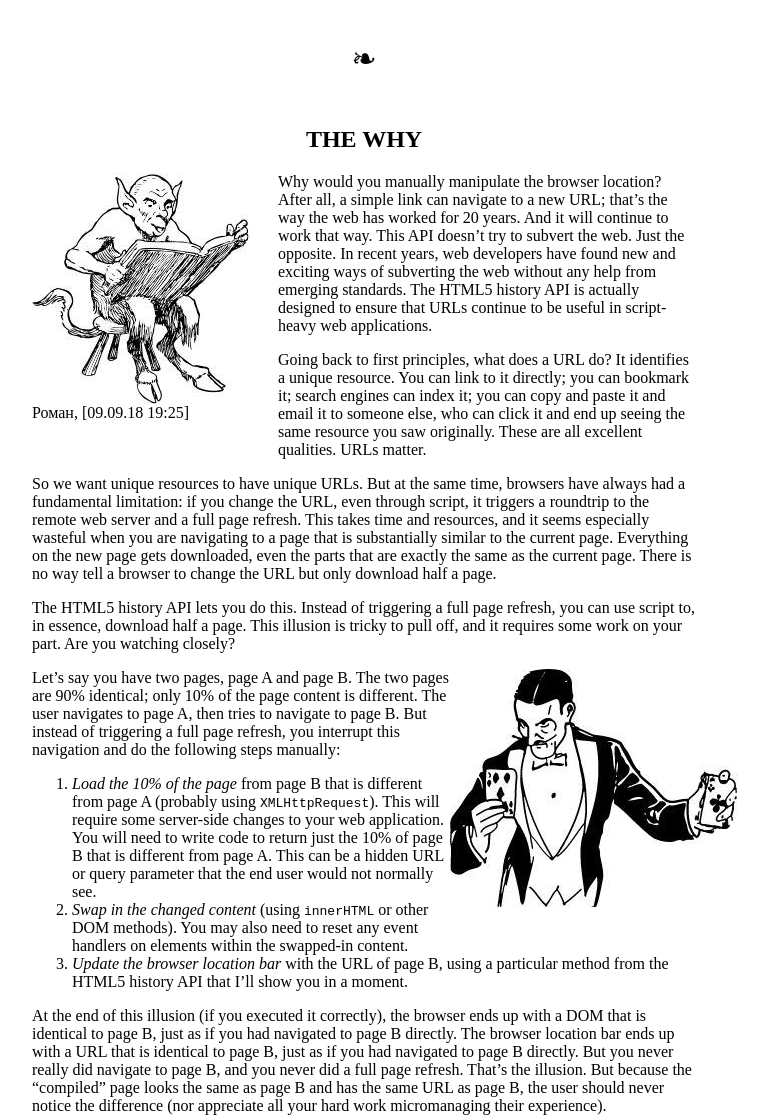
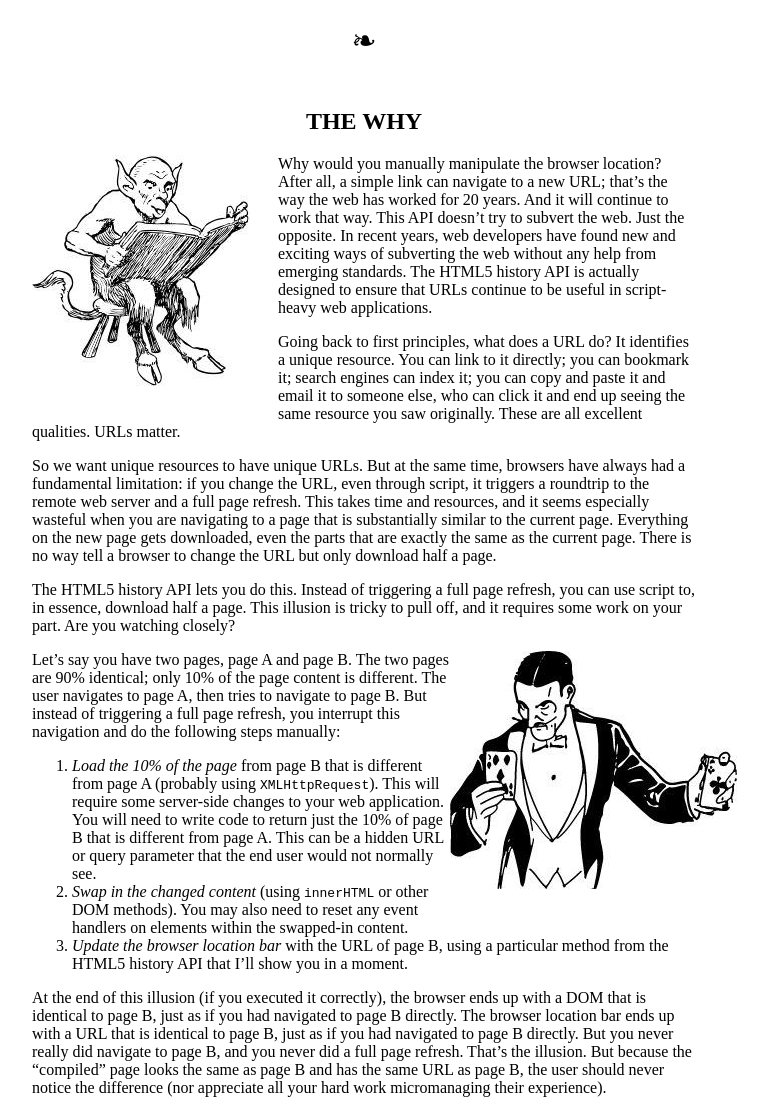
Before and after one commit to romanlevonovyy/Web_Labs, a plain HTML site: page Lab_1/index.html in a window 1280 px wide. Shown: the part 762-1880 px from the top of the page, without its empty margins (276-1044 px from the left). Drawn offline with Linux system fonts and the light colour scheme.

Commit message:
Update index.html

```diff
--- a/Lab_1/index.html
+++ b/Lab_1/index.html
@@ -1,4 +1,4 @@
-Роман, [09.09.18 19:25]
+
 <!doctype html>
   <html>
     <head>
@@ -96,7 +96,7 @@
     <h2>THE WHY</h2>
     <p style="float:left;margin:0 1.75em 1.75em 0;width:218px"><img src="photo_2018-09-03_11-24-32.jpg" alt="demon reading book" width=218 height=231>
 
-Роман, [09.09.18 19:25]
+
 <p>Why would you manually manipulate the browser location? After all, a simple link can navigate to a new URL; that&#8217;s the way the web has worked for 20 years. And it will continue to work that way. This API doesn&#8217;t try to subvert the web. Just the opposite. In recent years, web developers have found new and exciting ways of subverting the web without any help from emerging standards. The HTML5 history API is actually designed to ensure that URLs continue to be useful in script-heavy web applications.
 
     <p>Going back to first principles, what does a URL do? It identifies a unique resource. You can link to it directly; you can bookmark it; search engines can index it; you can copy and paste it and email it to someone else, who can click it and end up seeing the same resource you saw originally. These are all excellent qualities. URLs matter.
@@ -122,7 +122,7 @@
     <h2>THE HOW</h2>
     <p>The HTML5 history API is just a handful of methods on the <code>window.history</code> object, plus one event on the <code>window</code> object. You can use these to <a href="">detect support for the history API</a>. Support is currently limited to the very latest versions of a few browsers, putting these techniques squarely in the &#8220;progressive enhancement&#8221; camp.
 
-Роман, [09.09.18 19:25]
+
 <table class=table>
       <caption>HISTORY.PUSHSTATE SUPPORT</caption>
       <thead>
@@ -185,7 +185,7 @@
 
     <p style="clear:left">The <code>swapPhoto()</code> function performs the first two steps of our <a href="">three-step illusion</a>. The first half of the <code>swapPhoto()</code> function takes part of the URL of the navigation link itself &mdash; <code>casey.html</code>, <code>adagio.html</code>, <i>&amp;</i>c. &mdash; and constructs a URL to a hidden page that contains nothing but the markup required by the next photo.
 
-Роман, [09.09.18 19:25]
+
 <pre><code>
     function swapPhoto(href) {
     var req = new XMLHttpRequest();
@@ -277,7 +277,7 @@
 
     <h2>Further Reading</h2>
 
-Роман, [09.09.18 19:25]
+
 <ul>
       <li><a href="">Session history and navigation</a> in the HTML5 draft standard
       <li><a href="">Manipulating the browser history</a> on Mozilla Developer Center
```
